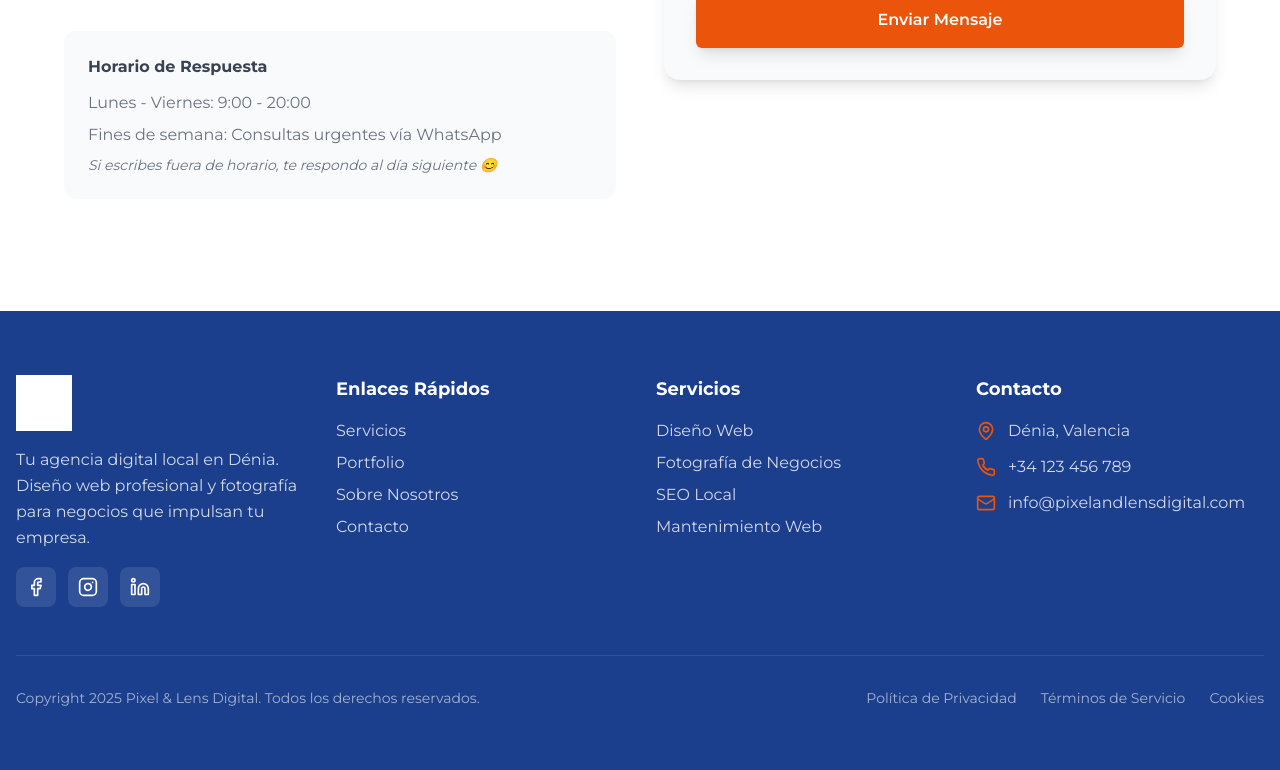
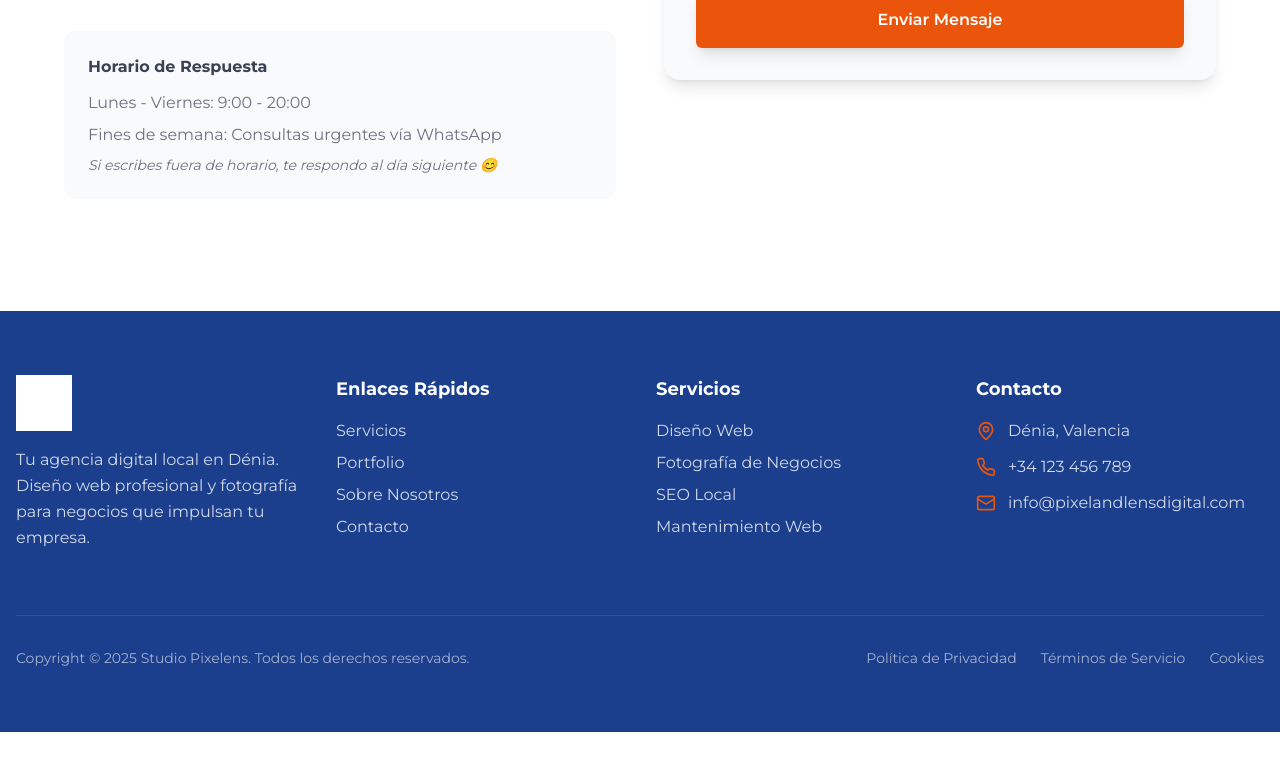
Before and after one commit to miguellouwagie-creator/pixel-lens-craft, a React (Vite) app: page / in a window 1280 px wide. Shown: the part 8309-9079 px from the top of the page. After the commit the page ends 9041 px from the top, so only its background shows below. Built offline with nearby package versions, Linux system fonts and the light colour scheme.

Commit message:
feat: Remove social media icons and update copyright to Studio Pixelens

```diff
--- a/src/components/Footer.tsx
+++ b/src/components/Footer.tsx
@@ -1,7 +1,4 @@
 import {
-  Facebook,
-  Instagram,
-  Linkedin,
   Mail,
   MapPin,
   Phone,
@@ -28,12 +25,6 @@ const Footer = () => {
     ],
   };
 
-  const socialLinks = [
-    { icon: Facebook, href: "#", label: "Facebook" },
-    { icon: Instagram, href: "#", label: "Instagram" },
-    { icon: Linkedin, href: "#", label: "LinkedIn" },
-  ];
-
   return (
     <footer className="bg-primary text-white">
       <div className="container mx-auto px-4 py-16">
@@ -48,21 +39,6 @@ const Footer = () => {
             <p className="text-white/80 mb-4 leading-relaxed">
               {t("footer.description")}
             </p>
-            <div className="flex gap-3">
-              {socialLinks.map((social) => {
-                const IconComponent = social.icon;
-                return (
-                  <a
-                    key={social.label}
-                    href={social.href}
-                    className="w-10 h-10 bg-white/10 hover:bg-cta rounded-lg flex items-center justify-center transition-colors"
-                    aria-label={social.label}
-                  >
-                    <IconComponent className="h-5 w-5" />
-                  </a>
-                );
-              })}
-            </div>
           </div>
 
           {/* Quick Links */}
@@ -133,7 +109,7 @@ const Footer = () => {
         <div className="pt-8 border-t border-white/10">
           <div className="flex flex-col md:flex-row justify-between items-center gap-4">
             <p className="text-white/60 text-sm">
-              {t("footer.copyright", { year: currentYear })}
+              Copyright © {currentYear} Studio Pixelens. Todos los derechos reservados.
             </p>
             <div className="flex gap-6 text-sm">
               <a
```
